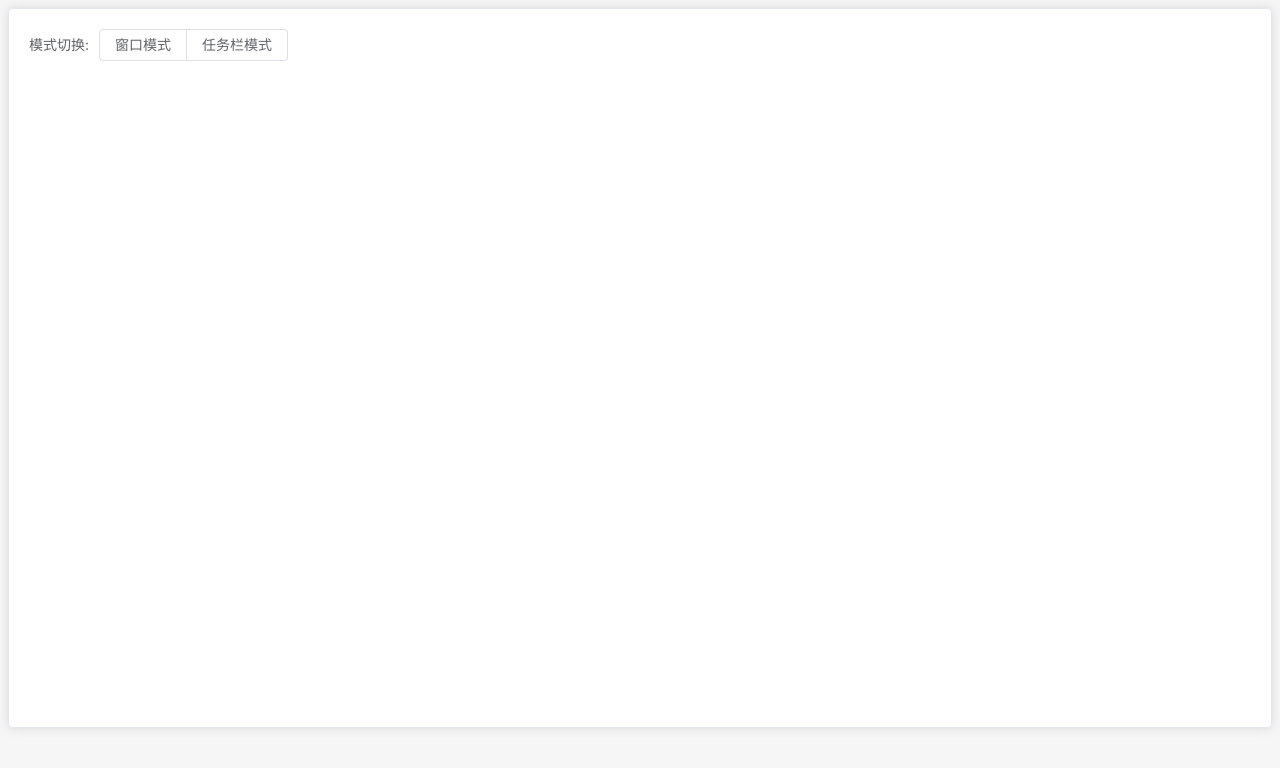
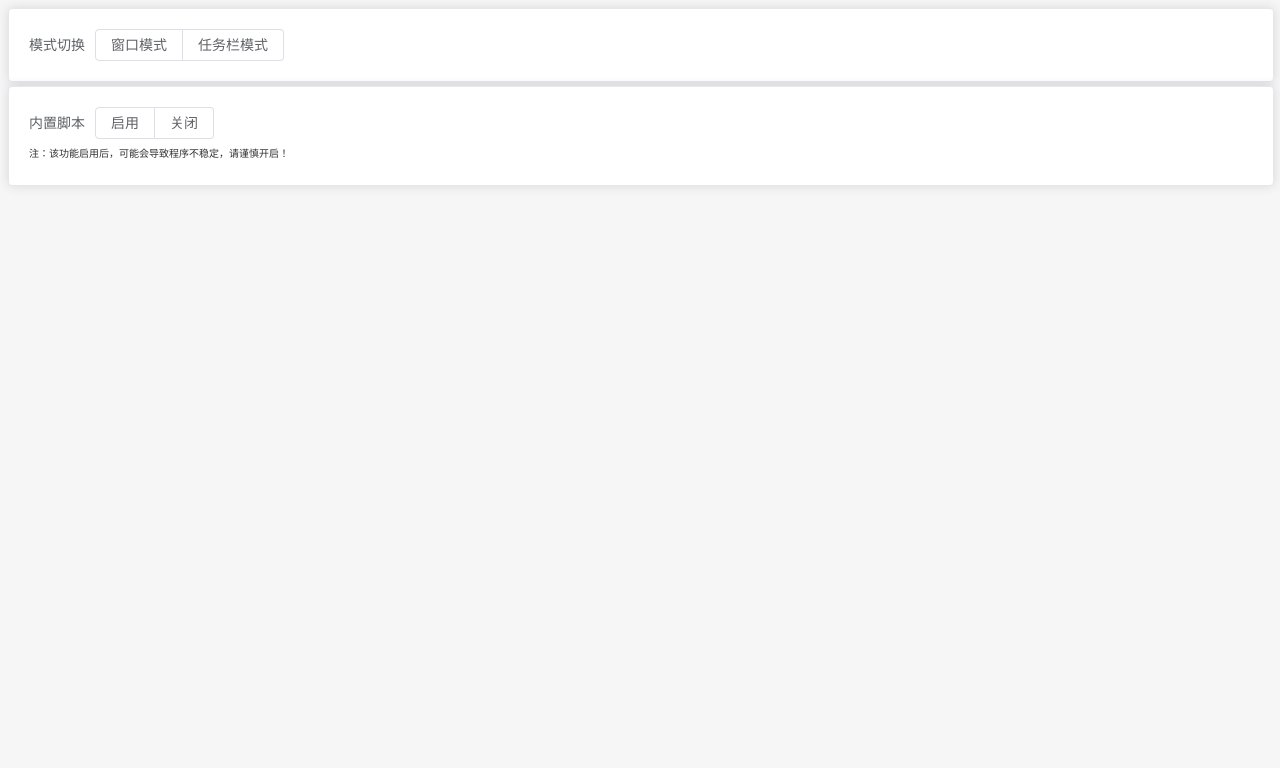
Before and after one commit to 1595901624/gpt-aggregated-edition, a Vue app: page / in a window 1280 px wide. Shown: the top 768 px of the page. Built offline with nearby package versions, Linux system fonts and the light colour scheme.

Commit message:
优化设置项UI

```diff
--- a/src-tauri/tauri.conf.json
+++ b/src-tauri/tauri.conf.json
@@ -91,8 +91,8 @@
         "resizable": true,
         "title": "设置",
         "visible": false,
-        "width": 400,
-        "height": 300,
+        "width": 600,
+        "height": 400,
         "url": "index.html",
         "hiddenTitle": true
       }
--- a/src/App.vue
+++ b/src/App.vue
@@ -1,15 +1,18 @@
 <script setup lang="ts">
 // This starter template is using Vue 3 <script setup> SFCs
 // Check out https://vuejs.org/api/sfc-script-setup.html#script-setup
-import WindowMode from "./components/WindowMode.vue";
+import GeneralPreference from "./components/GeneralPreference.vue";
 
 
 </script>
 
 <template>
-  <el-card class="card">
-    <WindowMode />
-  </el-card>
+  <div class="card">
+    <GeneralPreference />
+  </div>
+  <!-- <el-card>
+
+  </el-card> -->
 </template>
 
 <style scoped>
@@ -22,7 +25,8 @@ import WindowMode from "./components/WindowMode.vue";
 }
 
 .card {
-  height: 90vh;
+  width: 100%;
+  height: 95vh;
   margin: 0;
   padding: 0;
   box-sizing: border-box;
--- /dev/null
+++ b/src/components/GeneralPreference.vue
@@ -0,0 +1,62 @@
+<script setup lang="ts">
+import { onMounted, ref } from "vue";
+import { invoke } from "@tauri-apps/api/tauri";
+
+// 模式
+const mode = ref(0)
+
+// 是否启用内置脚本
+const enableInternalScript = ref(false)
+
+onMounted(() => {
+  get_window_mode();
+});
+
+async function get_window_mode() {
+  mode.value = await invoke("get_window_mode_handler");
+  console.log(mode.value);
+}
+
+async function set_window_mode() {
+  console.log(mode.value);
+  await invoke("set_window_mode_handler", { mode: parseInt(mode.value + "") });
+}
+</script>
+
+<template>
+  <div class="column-layout">
+    <!-- 模式切换 -->
+    <el-card class="width-parent">
+      <div class="row-layout" @change="set_window_mode">
+        <el-text>模式切换 </el-text>
+        <el-radio-group v-model="mode" style="margin-left: 10px;">
+          <el-radio-button label="0">窗口模式</el-radio-button>
+          <el-radio-button label="1">任务栏模式</el-radio-button>
+        </el-radio-group>
+      </div>
+    </el-card>
+
+    <!-- 是否启用内置脚本 -->
+    <el-card class="column-layout width-parent" style="margin-top: 4px;">
+      <div class="row-layout">
+        <el-text>内置脚本 </el-text>
+        <el-radio-group v-model="enableInternalScript" style="margin-left: 10px;">
+          <el-radio-button label="true">启用</el-radio-button>
+          <el-radio-button label="false">关闭</el-radio-button>
+        </el-radio-group>
+      </div>
+      <span class="font-size-10">注：该功能启用后，可能会导致程序不稳定，请谨慎开启！</span>
+    </el-card>
+  </div>
+</template>
+
+<style>
+.width-parent {
+  width: 100%;
+}
+
+.el-card {
+  --el-card-padding: 15px;
+  --el-card-border-radius: 8px
+}
+</style>
--- a/src/components/WindowMode.vue
+++ /dev/null
@@ -1,43 +0,0 @@
-<script setup lang="ts">
-import { onMounted, ref } from "vue";
-import { invoke } from "@tauri-apps/api/tauri";
-
-const mode = ref(0)
-
-async function greet() {
-
-}
-
-onMounted(() => {
-  get_window_mode();
-});
-
-async function get_window_mode() {
-  mode.value = await invoke("get_window_mode_handler");
-  console.log(mode.value);
-}
-
-async function set_window_mode() {
-  console.log(mode.value);
-  await invoke("set_window_mode_handler", { mode: parseInt(mode.value + "") });
-}
-</script>
-
-<template>
-  <div class="mode" @change="set_window_mode">
-    <el-text>模式切换: </el-text>
-    <el-radio-group v-model="mode" style="margin-left: 10px;">
-      <el-radio-button label="0">窗口模式</el-radio-button>
-      <el-radio-button label="1">任务栏模式</el-radio-button>
-    </el-radio-group>
-  </div>
-</template>
-
-<style>
-.mode {
-  display: flex;
-  flex: 1;
-  flex-direction: row;
-  align-items: center;
-}
-</style>
--- a/src/styles.css
+++ b/src/styles.css
@@ -21,6 +21,28 @@
   flex-direction: column;
   justify-content: center;
   text-align: center;
+}
+
+.column-layout {
+  display: flex;
+  flex: 1;
+  flex-direction: column;
+  align-items: start;
+}
+
+.row-layout {
+  display: flex;
+  flex: 1;
+  flex-direction: row;
+  align-items: center;
+}
+
+.common-margin-top {
+  margin-top: 16px;
+}
+
+.common-margin-top-8 {
+  margin-top: 8px;
 }
 
 .logo {
@@ -74,6 +96,7 @@ button {
 button:hover {
   border-color: #396cd8;
 }
+
 button:active {
   border-color: #396cd8;
   background-color: #e8e8e8;
@@ -103,7 +126,31 @@ button {
     color: #ffffff;
     background-color: #0f0f0f98;
   }
+
   button:active {
     background-color: #0f0f0f69;
   }
 }
+
+/* 通用字体大小 START */
+.font-size-18 {
+  font-size: 18px;
+}
+
+.font-size-16 {
+  font-size: 16px;
+}
+
+.font-size-14 {
+  font-size: 14px;
+}
+
+.font-size-12 {
+  font-size: 12px;
+}
+
+.font-size-10 {
+  font-size: 10px;
+}
+
+/* 通用字体大小 E N D */
```
